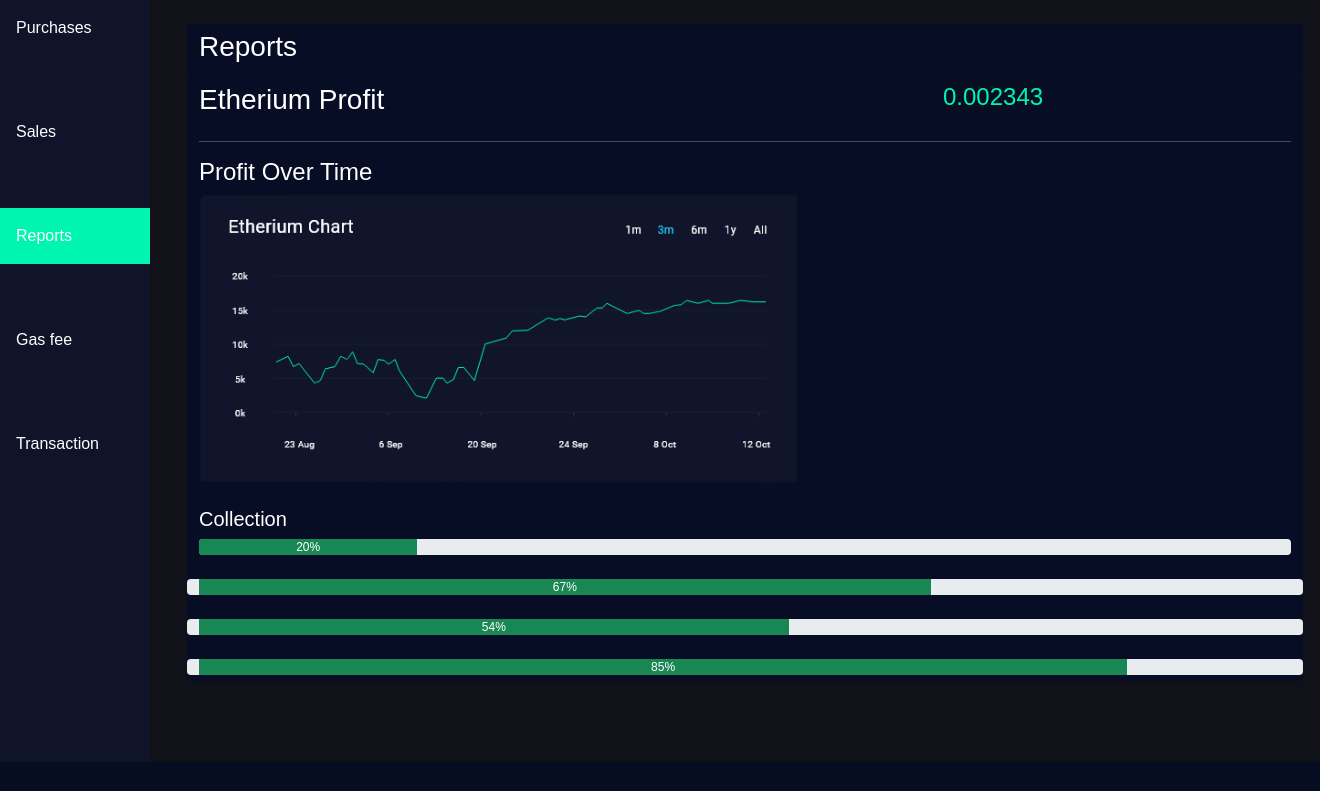
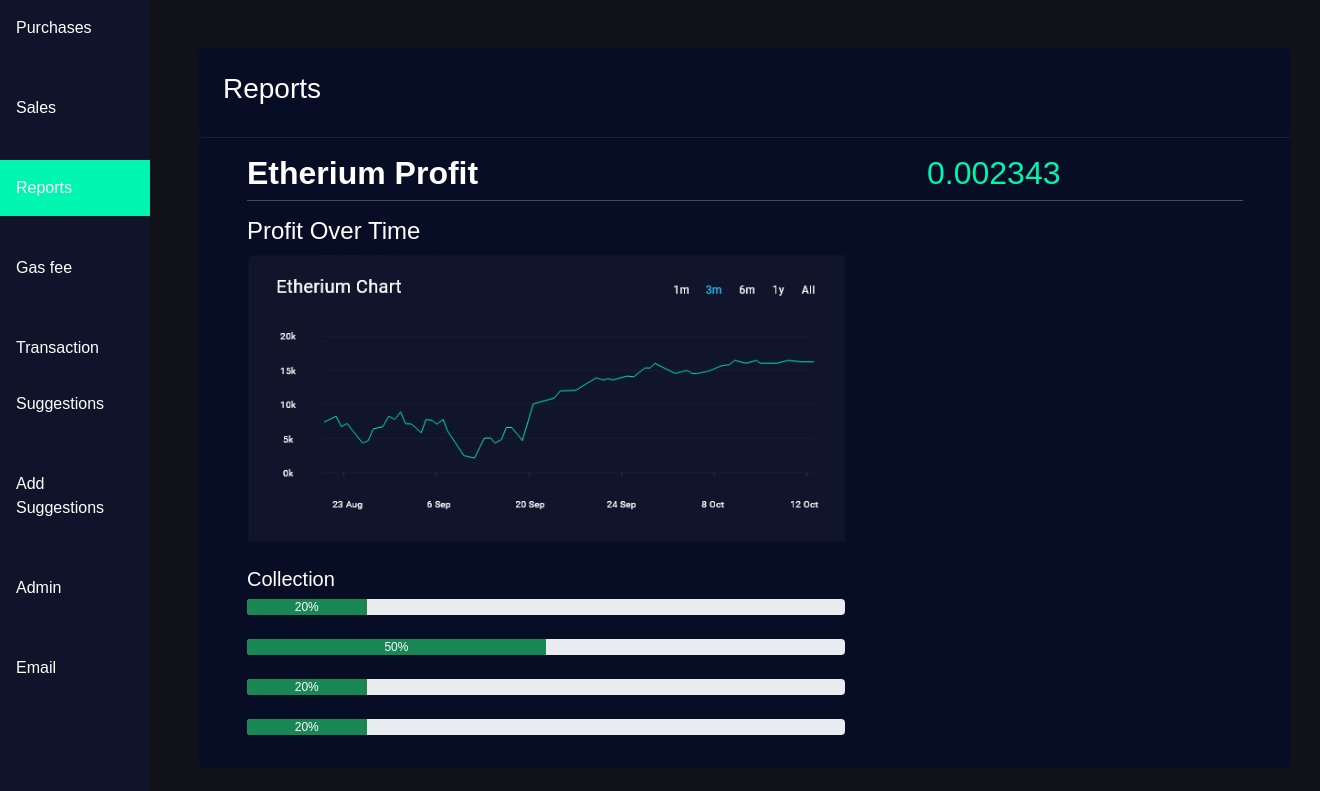
Before and after one commit to syedbilal28/recording-crypto-transactions, a Django app: template crypto/recorder/templates/report.html in a window 1320 px wide. Shown: the part 38-829 px from the top of the page. Before the commit the page ends 713 px from the top, so only its background shows below. Run offline with Django 3.2, Linux system fonts and the light colour scheme; the template is opened without the code that fills it, so the values that code supplies are empty.

Commit message:
report med

```diff
--- a/crypto/recorder/templates/report.html
+++ b/crypto/recorder/templates/report.html
@@ -116,6 +116,19 @@ div.content {
         .col-4{
           color:#00f5b0 ;
         }
+        .form-top{
+          border-bottom: 1px solid #1b1f2e;
+        }
+        hr{
+          margin-top: 0px;
+        }
+        #heading{
+          font-weight: 550;
+        }
+        .progress{
+          width: 60%;
+        }
+
 </style>
     <title>Reports</title>
 </head>
@@ -135,28 +148,32 @@ div.content {
 
     </header>
     <div class="sidebar">
-        <a href="purchases.html">Purchases</a><br><br>
-        <a  href="sales.html">Sales</a><br><br>
-        <a class="active" href="report.html">Reports</a><br><br>
-        <a href="gas-fee.html">Gas fee</a><br><br>
+        <a href="purchases.html">Purchases</a><br>
+        <a  href="sales.html">Sales</a><br>
+        <a class="active" href="report.html">Reports</a><br>
+        <a href="gas-fee.html">Gas fee</a><br>
         <a href="transaction.html">Transaction</a>
+        <a href="suggestions.html">Suggestions</a><br>
+        <a href="add-suggestion.html">Add Suggestions</a><br>
+        <a href="admin.html">Admin</a><br>
+        <a href="email">Email</a>
 
     </div>
     <br>
-    <div class="container">
-        <form action="" class="form-control">
+    <div class="container px-4 my-4">
+        <form action="" class="form-control p-4 form-top">
             <div class="form-wrapper">
                 <h3>Reports</h3>
             </div>
         </form>
-        <form action="" class="form-control">
+        <form action="" class="form-control py-2 px-5 pt-3">
             <div class="form-wrapper">
                 <div class="row">
                     <div class="col">
-                        <h3>Etherium Profit</h3>
+                        <h2 id="heading">Etherium Profit</h2>
                     </div>
                     <div class="col-4">
-                      <h4>0.002343</h4>
+                      <h2>0.002343</h2>
                     </div>
                 </div><hr>
                 <div>
@@ -179,28 +196,36 @@ div.content {
                     </div>
                 </div><br>
                 <div class="row">
+                  <div class="col">
                       <div class="progress">
                           <div class="progress-bar bg-success" role="progressbar" aria-valuenow="10"
-                        aria-valuemin="0" aria-valuemax="100" style="width:67%">
-                          67%
+                          aria-valuemin="0" aria-valuemax="100" style="width:50%">
+                            50%
+                          </div>
                       </div>
                   </div>
               </div><br>
               <div class="row">
+                <div class="col">
                     <div class="progress">
                         <div class="progress-bar bg-success" role="progressbar" aria-valuenow="10"
-                        aria-valuemin="0" aria-valuemax="100" style="width:54%">
-                          54%
+                        aria-valuemin="0" aria-valuemax="100" style="width:20%">
+                          20%
+                        </div>
                     </div>
                 </div>
             </div><br>
             <div class="row">
+              <div class="col">
                   <div class="progress">
                       <div class="progress-bar bg-success" role="progressbar" aria-valuenow="10"
-                        aria-valuemin="0" aria-valuemax="100" style="width:85%">
-                          85%
+                      aria-valuemin="0" aria-valuemax="100" style="width:20%">
+                        20%
                       </div>
                   </div>
+              </div>
+          </div><br>
+
                 </div>
         </form>
     </div>
```
Lines whose indentation alone changed are shown as unchanged.
